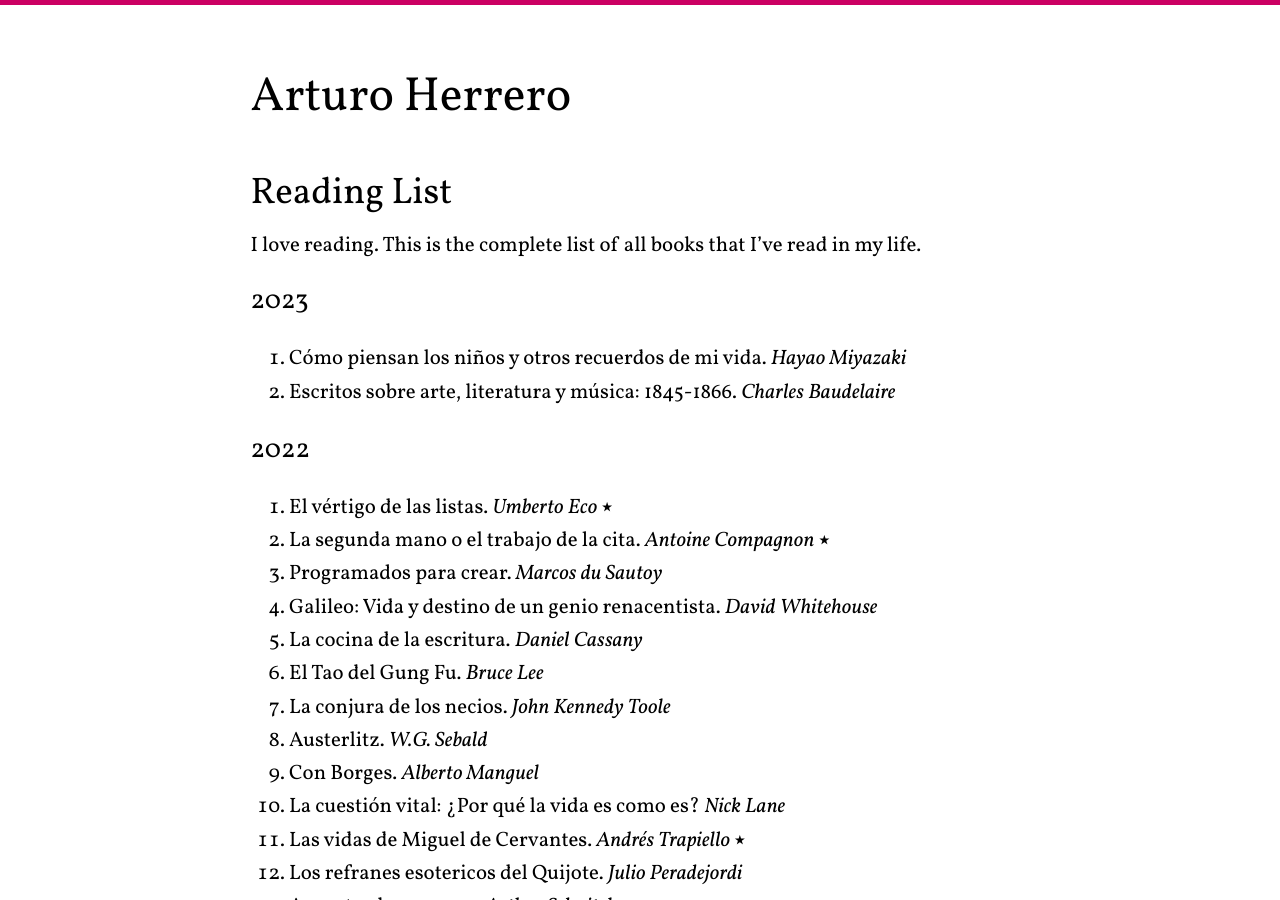
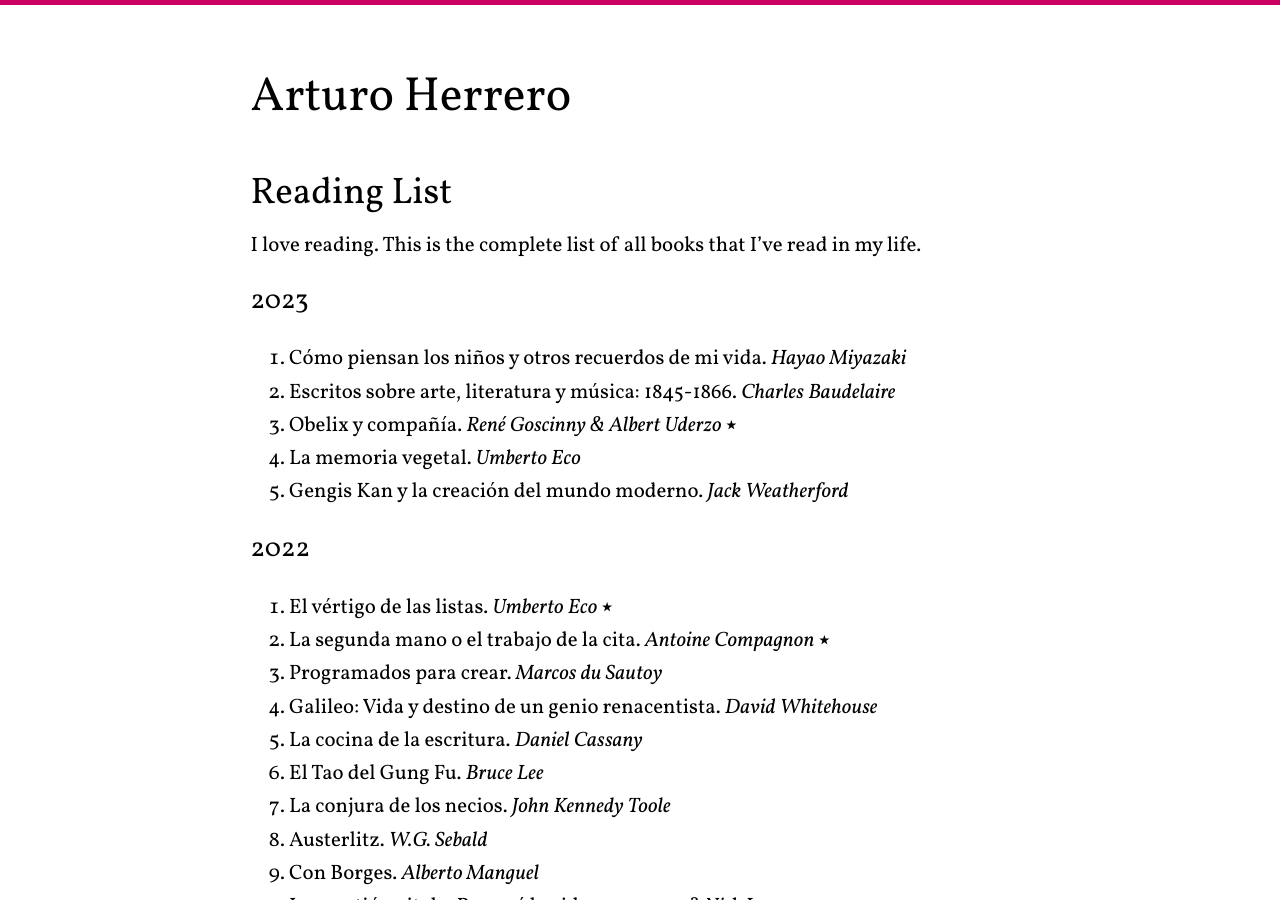
Before and after one commit to arturoherrero/arturoherrero.com, a Jekyll site: the page built from pages/books.md, in a window 1280 px wide and 900 px high. Built offline with Jekyll 4.4.1, drawn with Linux system fonts in a browser that asks for light colours; some of the changed text lies outside the part shown.

Commit message:
Update book list

```diff
--- a/pages/books.md
+++ b/pages/books.md
@@ -12,6 +12,10 @@
 ### 2023
 1. Cómo piensan los niños y otros recuerdos de mi vida. *Hayao Miyazaki*
 2. Escritos sobre arte, literatura y música: 1845-1866. *Charles Baudelaire*
+3. Obelix y compañía. *René Goscinny & Albert Uderzo* ⭑
+4. La memoria vegetal. *Umberto Eco*
+5. Gengis Kan y la creación del mundo moderno. *Jack Weatherford*
+
 
 
 ### 2022
```
Also changed, not shown: other parts of pages/books.md (+1 -1 lines).
